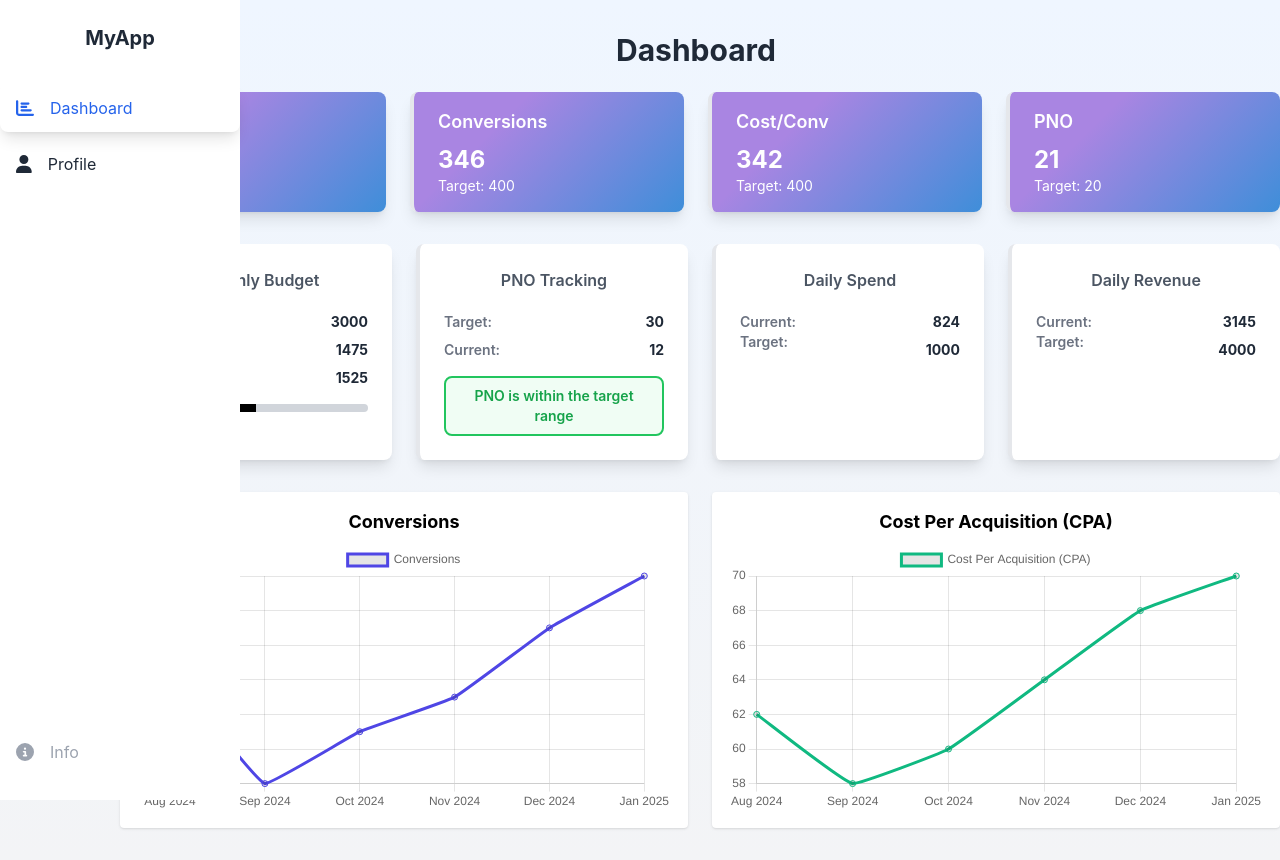
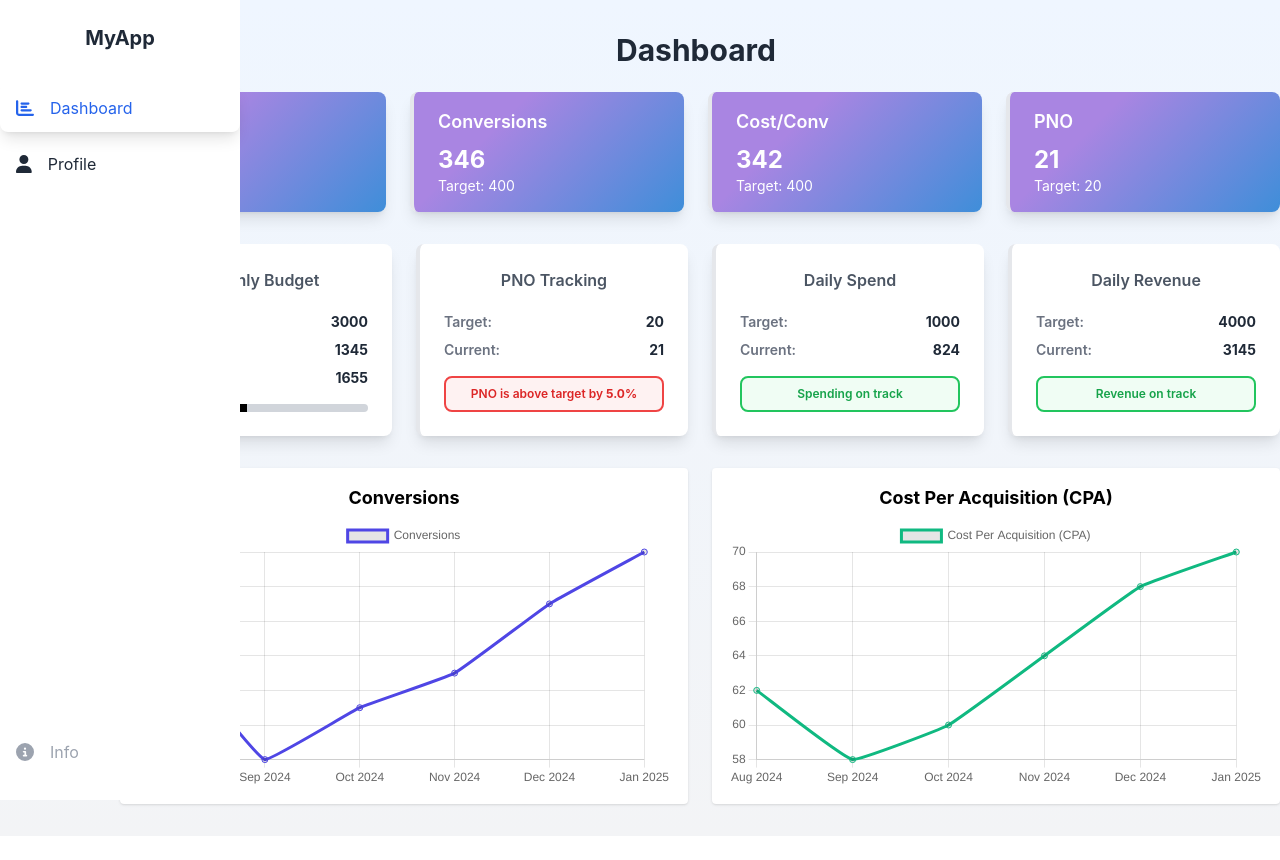
Before and after one commit to TerezzaB/REACT_PerformanceManagement, a React (Vite) app: page /UserDashboard in a window 1280 px wide. After the commit the page ends 836 px from the top, so only its background shows below. Built offline with nearby package versions, Linux system fonts and the light colour scheme; no server answers; the database is empty; sample sign-in values are in the browser's storage.

Commit message:
20 PNO, DailySpend + Revenue Cards changed

```diff
--- a/src/components/user/dashboard/BudgetManagementSection.jsx
+++ b/src/components/user/dashboard/BudgetManagementSection.jsx
@@ -11,19 +11,10 @@ export default function BudgetManagementSection({ budget }) {
   return (
     <div className="grid grid-cols-1 md:grid-cols-2 lg:grid-cols-4 gap-6">
       {[
-        {
-          title: 'Monthly Budget',
-          data: monthlyBudget,
-          remaining,
-          isMonthlyBudget: true,
-        },
-        {
-          title: 'PNO Tracking',
-          data: PNOTracking,
-          isPNO: true,
-        },
-        { title: 'Daily Spend', data: dailySpend },
-        { title: 'Daily Revenue', data: dailyRevenue },
+        { title: 'Monthly Budget', data: monthlyBudget, remaining, isMonthlyBudget: true },
+        { title: 'PNO Tracking', data: PNOTracking, isPNO: true },
+        { title: 'Daily Spend', data: dailySpend, isDailySpend: true },
+        { title: 'Daily Revenue', data: dailyRevenue, isRevenue: true },
       ].map((item, index) => (
         <div
           key={index}
@@ -31,33 +22,7 @@ export default function BudgetManagementSection({ budget }) {
         >
           <h4 className="font-semibold text-gray-600 text-md mb-3">{item.title}</h4>
 
-          {item.isPNO ? (
-            <>
-              {/* Display Target and Current */}
-              <div className="flex justify-between">
-                <div className="text-sm font-semibold text-gray-500 mt-2">Target:</div>
-                <div className="text-sm font-bold text-gray-800 mt-2">{item.data.target}</div>
-              </div>
-              <div className="flex justify-between">
-                <div className="text-sm font-semibold text-gray-500 mt-2">Current:</div>
-                <div className="text-sm font-bold text-gray-800 mt-2">{item.data.current}</div>
-              </div>
-
-              {/* Display Alert */}
-              {item.data.current > item.data.target ? (
-                <div className="p-2 mt-4 border-2 border-red-500 rounded-lg bg-red-50 text-red-600 text-center font-semibold">
-                  PNO is above target by{' '}
-                  <span className="font-bold">
-                    {((item.data.current - item.data.target) / item.data.target * 100).toFixed(1)}%
-                  </span>
-                </div>
-              ) : (
-                <div className="p-2 mt-4 text-sm border-2 border-green-500 rounded-lg bg-green-50 text-green-600 text-center font-semibold">
-                  PNO is within the target range
-                </div>
-              )}
-            </>
-          ) : item.isMonthlyBudget ? (
+          {item.isMonthlyBudget ? (
             <>
               <div className="flex justify-between">
                 <div className="text-sm font-semibold text-gray-500 mt-2">Total Budget:</div>
@@ -86,19 +51,76 @@ export default function BudgetManagementSection({ budget }) {
                 </div>
               </div>
             </>
-          ) : (
+          ) : item.isPNO ? (
             <>
+              <div className="flex justify-between">
+                <div className="text-sm font-semibold text-gray-500 mt-2">Target:</div>
+                <div className="text-sm font-bold text-gray-800 mt-2">{item.data.target}</div>
+              </div>
               <div className="flex justify-between">
                 <div className="text-sm font-semibold text-gray-500 mt-2">Current:</div>
                 <div className="text-sm font-bold text-gray-800 mt-2">{item.data.current}</div>
               </div>
 
+              {/* Display Alert */}
+              {item.data.current > item.data.target ? (
+                <div className="p-2 mt-4 border-2 text-xs border-red-500 rounded-lg bg-red-50 text-red-600 text-center font-semibold">
+                  PNO is above target by{' '}
+                  <span className="font-bold">
+                    {((item.data.current - item.data.target) / item.data.target * 100).toFixed(1)}%
+                  </span>
+                </div>
+              ) : (
+                <div className="p-2 mt-4 text-xs border-2 border-green-500 rounded-lg bg-green-50 text-green-600 text-center font-semibold">
+                  PNO is within the target range
+                </div>
+              )}
+            </>
+          ) : item.isDailySpend ? (
+            <>
               <div className="flex justify-between">
-                <div className="text-sm font-semibold text-gray-500">Target:</div>
+                <div className="text-sm font-semibold text-gray-500 mt-2">Target:</div>
                 <div className="text-sm font-bold text-gray-800 mt-2">{item.data.target}</div>
               </div>
+              <div className="flex justify-between">
+                <div className="text-sm font-semibold text-gray-500 mt-2">Current:</div>
+                <div className="text-sm font-bold text-gray-800 mt-2">{item.data.current}</div>
+              </div>
+
+              {/* Display Alert */}
+              {item.data.current > item.data.target ? (
+                <div className="p-2 mt-4 border-2 text-xs border-red-500 rounded-lg bg-red-50 text-red-600 text-center font-semibold">
+                  Spending is not on track
+                </div>
+              ) : (
+                <div className="p-2 mt-4 text-xs border-2 border-green-500 rounded-lg bg-green-50 text-green-600 text-center font-semibold">
+                  Spending on track
+                </div>
+              )}
             </>
-          )}
+          ) : item.isRevenue ? (
+            <>
+              <div className="flex justify-between">
+                <div className="text-sm font-semibold text-gray-500 mt-2">Target:</div>
+                <div className="text-sm font-bold text-gray-800 mt-2">{item.data.target}</div>
+              </div>
+              <div className="flex justify-between">
+                <div className="text-sm font-semibold text-gray-500 mt-2">Current:</div>
+                <div className="text-sm font-bold text-gray-800 mt-2">{item.data.current}</div>
+              </div>
+
+              {/* Display Alert */}
+              {item.data.current > item.data.target ? (
+                <div className="p-2 mt-4 border-2 text-xs border-red-500 rounded-lg bg-red-50 text-red-600 text-center font-semibold">
+                  Revenue is not on track
+                </div>
+              ) : (
+                <div className="p-2 mt-4 text-xs border-2 border-green-500 rounded-lg bg-green-50 text-green-600 text-center font-semibold">
+                  Revenue on track
+                </div>
+              )}
+            </>
+          ) : null}
         </div>
       ))}
     </div>
--- a/src/data/data.json
+++ b/src/data/data.json
@@ -22,11 +22,11 @@
     "budgetManagement": {
       "monthlyBudget": {
         "totalBudget": 3000,
-        "spent": 1475
+        "spent": 1345
       },
       "PNOTracking": {
-        "current": 12,
-        "target": 30
+        "current": 21,
+        "target": 20
       },
       "dailySpend": {
         "current": 824,
```
